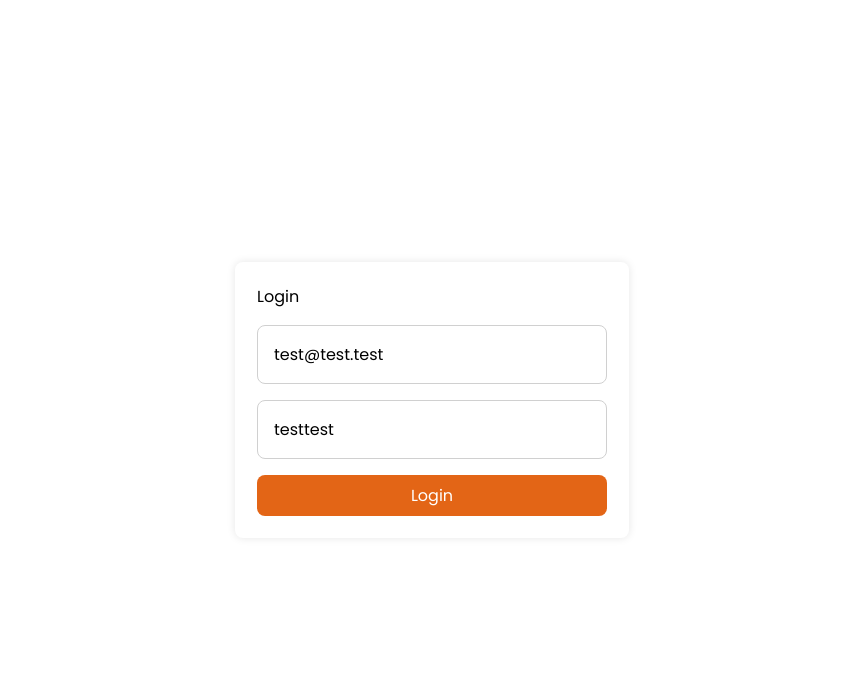
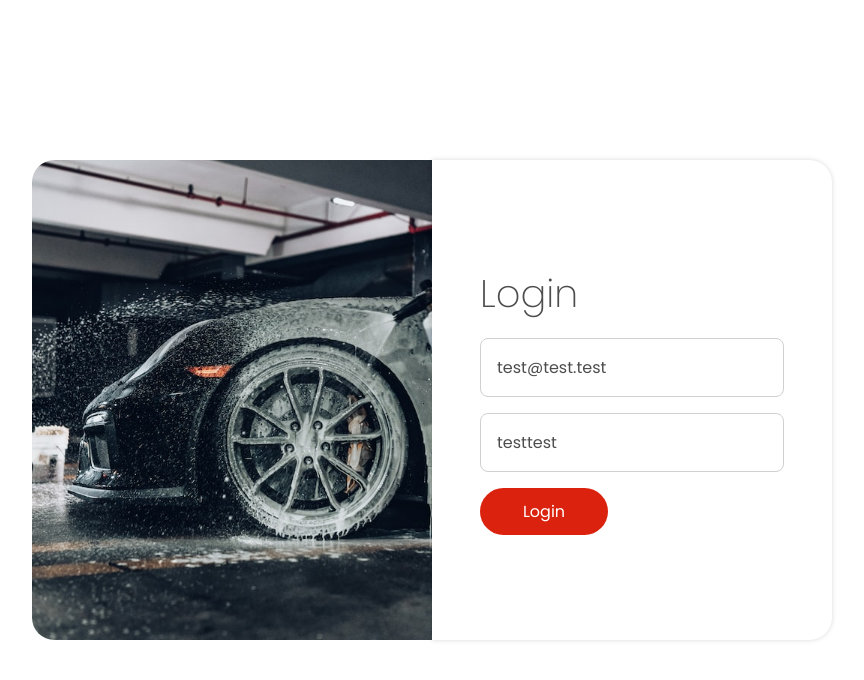
Before and after one commit to BoraKucukkara/carwashfe, a Vue app: page /auth in a window 1280 px wide. Shown: the top 680 px of the page, without its empty margins (208-1072 px from the left). Built offline with nearby package versions, Linux system fonts and the light colour scheme.

Commit message:
login ui

```diff
--- a/src/components/topBar.vue
+++ b/src/components/topBar.vue
@@ -3,7 +3,7 @@
         <p class="logo"><font-awesome-icon icon="fa-solid fa-car" /> Car Wash CRM</p>
         <ul>
             <li v-if="this.$store.getters.isAuth !== ''">
-                {{this.$store.state.userAuth.user.name + " " +  this.$store.state.userAuth.user.surname}}
+                Welcome, {{this.$store.state.userAuth.user.name}}
             </li>
             <li><a href="#" @click="logout">Logout</a></li>
         </ul>
--- a/src/pages/authView.vue
+++ b/src/pages/authView.vue
@@ -1,13 +1,16 @@
 /* eslint-disable */
 <template>
-    <div class="login-control page-fade-up">
+    <div class="login-control">
+        <div>
+            <picture><img src="../assets/carwashcrm.jpg" /></picture>
             <form @submit.prevent="submit">
                 <p v-if="this.$store.state.logoutConfirm">{{this.$store.state.logoutConfirm.message}}</p>
-            <p>Login</p>
+                <h1>Login</h1>
                 <input v-model="email" type="text">
                 <input v-model="password" type="text">
                 <button type="submit">Login</button>
             </form>
+        </div>
     </div>
 </template>
 <script>
--- a/src/store/store.js
+++ b/src/store/store.js
@@ -7,11 +7,13 @@ Vue.use(Vuex);
 
 export const store = new Vuex.Store({
     state : {
+        // Authorization
         userAuth: {
             access_token: ""
         },
-        //
+        // UX Feedbacks
         logoutConfirm: "",
+        loginConfirm: "",
         // APIurls:
         BaseURL: "http://localhost/api/auth/",
         POSTlogin: "login",
--- /dev/null
+++ b/src/styles/_typography.scss
@@ -0,0 +1,9 @@
+
+// Typography
+@import url('https://fonts.googleapis.com/css2?family=Poppins:ital,wght@0,100;0,200;0,300;0,400;0,500;0,600;0,700;0,800;0,900;1,100;1,200;1,300;1,400;1,500;1,600;1,700;1,800;1,900&display=swap');
+$font-family: 'Poppins', sans-serif;
+
+$font-h1: 200 2.4rem $font-family;
+$font-h2: 200 1.8rem $font-family;
+$font-h3: 400 1.2rem $font-family;
+$font-sm: 400 0.8rem $font-family;
--- a/src/styles/main.css
+++ b/src/styles/main.css
@@ -96,12 +96,16 @@ meter {
   -webkit-user-drag: element;
 }
 
+body {
+  font-family: "Poppins", sans-serif;
+  color: hsl(0deg, 0%, 30%);
+}
+
 .dashboard {
   display: flex;
   flex-wrap: wrap;
   width: 100vw;
   justify-content: left;
-  font-family: "Poppins", sans-serif;
 }
 
 nav ul {
@@ -147,6 +151,13 @@ nav ul li a {
 
 button {
   cursor: pointer;
+  border-radius: 3rem;
+  min-width: 8rem;
+  width: -webkit-max-content;
+  width: -moz-max-content;
+  width: max-content;
+  padding: 0.7rem 1.5rem 0.7rem 1.5rem;
+  text-align: center;
 }
 
 main {
@@ -178,33 +189,77 @@ main {
   }
 }
 .login-control {
-  font-family: "Poppins", sans-serif;
   display: flex;
   justify-content: center;
   align-items: center;
   width: 100vw;
   height: 100vh;
-  background: rgb(255, 255, 255);
+}
+.login-control div {
+  display: flex;
+  justify-content: center;
+  align-items: center;
+  width: 90vw;
+  height: 90vh;
+  -webkit-animation: login-showup 1s ease-in-out forwards;
+          animation: login-showup 1s ease-in-out forwards;
+}
+.login-control picture {
+  width: 25rem;
+  height: 30rem;
+  overflow: hidden;
+  border-radius: 1.4rem 0 0 1.4rem;
+}
+.login-control picture img {
+  width: 25rem;
+  height: inherit;
+  -o-object-fit: cover;
+     object-fit: cover;
 }
 .login-control form {
   display: flex;
   flex-direction: column;
+  justify-content: center;
   gap: 1rem;
-  background-color: rgb(255, 255, 255);
-  padding: 1.4rem;
-  border-radius: 0.5rem;
-  box-shadow: 0rem 0rem 0.5rem hsla(0deg, 0%, 0%, 0.1);
+  width: 25rem;
+  height: 30rem;
+  padding: 1rem 3rem 1rem 3rem;
+  border-radius: 0 1.4rem 1.4rem 0;
+  box-shadow: 0rem 0rem 0.3rem hsla(0deg, 0%, 0%, 0.15);
+  background-color: #fff;
 }
 .login-control form input {
   padding: 1rem;
   background-color: rgb(255, 255, 255);
-  border-radius: inherit;
+  border-radius: 0.5rem;
   border: 1px solid #d0d0d0;
 }
 .login-control form button {
-  border-radius: inherit;
-  padding: 0.5rem;
-  background-color: hsl(23deg, 82%, 49%);
+  background-color: rgb(218, 34, 14);
   color: white;
-  text-align: center;
+}
+.login-control form h1 {
+  font: 200 2.4rem "Poppins", sans-serif;
+}
+
+@-webkit-keyframes login-showup {
+  0% {
+    opacity: 0;
+    transform: perspective(100rem) rotateX(10deg);
+  }
+  100% {
+    opacity: 1;
+    transform: perspective(100rem) rotateX(0deg);
+  }
+}
+
+@keyframes login-showup {
+  0% {
+    opacity: 0;
+    transform: perspective(100rem) rotateX(10deg);
+  }
+  100% {
+    opacity: 1;
+    transform: perspective(100rem) rotateX(0deg);
+  }
 }/*# sourceMappingURL=main.css.map */
--- a/src/styles/main.scss
+++ b/src/styles/main.scss
@@ -1,19 +1,26 @@
 // css reset
 @use 'reset';
 
-//ui-constants
+// ui-constants
+@use 'typography' as typo;
+
+// ⛭ main ui settings
 $sidebar-width: 20rem;
-$main-shadow: 0rem 0rem 0.5rem hsla(0, 0%, 0%, 0.1);
+$shadow-lg: 0rem 0rem 1rem hsla(0, 0%, 0%, 0.2);
+$shadow-sm: 0rem 0rem 0.3rem hsla(0, 0%, 0%, 0.15);
 $main-padding:1.4rem;
 $main-radius: .5rem;
 
-// color palette
-$color-primary: hsla(23, 82%, 49%, 1);
-$color-secondary: rgb(37, 22, 86);
+// 🎨 color palette
+$black:hsl(0, 0%, 30%);
+$color-primary: rgb(218, 34, 14);
+$color-secondary: hsla(254, 59%, 21%, 1);
 
-// Typography
-@import url('https://fonts.googleapis.com/css2?family=Poppins:ital,wght@0,100;0,200;0,300;0,400;0,500;0,600;0,700;0,800;0,900;1,100;1,200;1,300;1,400;1,500;1,600;1,700;1,800;1,900&display=swap');
-$font-family: 'Poppins', sans-serif;
+// body constants
+body {
+    font-family: typo.$font-family;
+    color: $black;
+}
 
 // Main Dashboard
 .dashboard{
@@ -21,7 +28,6 @@ $font-family: 'Poppins', sans-serif;
     flex-wrap: wrap;
     width: 100vw;
     justify-content: left;
-    font-family: $font-family;
 }
 
 // Sidebar
@@ -69,7 +75,14 @@ nav {
 }
 button {
     cursor: pointer;
+    border-radius: 3rem;
+    min-width: 8rem;
+    width: max-content;
+    padding: 0.7rem 1.5rem 0.7rem 1.5rem;
+    text-align: center;
+
 }
+
 // Dashboard Content
 main {
     padding:$main-padding;
@@ -86,34 +99,63 @@ main {
 }
 
 .login-control {
-    font-family: $font-family;
     display: flex;
     justify-content: center;
     align-items: center;
     width: 100vw;
     height: 100vh;
-    background: rgb(255, 255, 255);
+    div {
+        display: flex;
+        justify-content: center;
+        align-items: center;
+        width: 90vw;
+        height: 90vh;
+        animation: login-showup 1s ease-in-out forwards;
+    }
+    picture {
+        width: 25rem;
+        height: 30rem;
+        overflow:hidden;
+        border-radius: 1.4rem 0 0 1.4rem;
+        img {
+            width: 25rem;
+            height: inherit;
+            object-fit:cover;
+        }
+    }
     form {
         display: flex;
         flex-direction: column;
+        justify-content: center;
         gap: 1rem;
-        background-color: rgb(255, 255, 255);
-        padding: $main-padding;
-        border-radius: $main-radius;
-        box-shadow: $main-shadow;
+        width: 25rem;
+        height: 30rem;
+        padding: 1rem 3rem 1rem 3rem;
+        border-radius: 0 1.4rem 1.4rem 0;
+        box-shadow: $shadow-sm;
+        background-color: #fff;
         input {
             padding: 1rem;
             background-color: rgb(255, 255, 255);
-            border-radius: inherit;
+            border-radius: $main-radius;
             border: 1px solid #d0d0d0;
         }
         button {
-            border-radius: inherit;
-            padding: 0.5rem;
             background-color: $color-primary;
             color: white;
-            text-align: center;
+        }
+        h1 {
+            font: typo.$font-h1
         }
     }
-
 }
+@keyframes login-showup {
+    0% {
+        opacity: 0;
+        transform: perspective(100rem) rotateX(10deg);
+    }
+    100% {
+        opacity: 1;
+        transform: perspective(100rem) rotateX(0deg);
+    }
+}
```
Also changed, not shown: src/assets/carwashcrm.jpg (added), 1 other file (tests, documents, lock files or other folders). Lines whose indentation alone changed are shown as unchanged.
